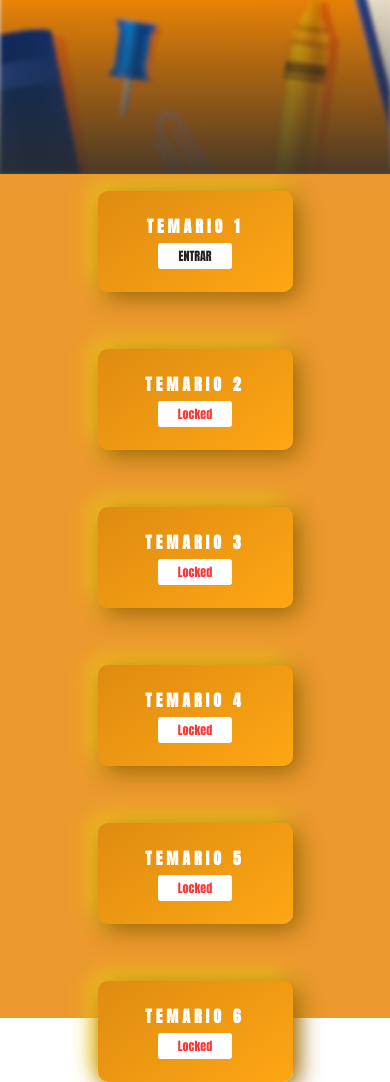
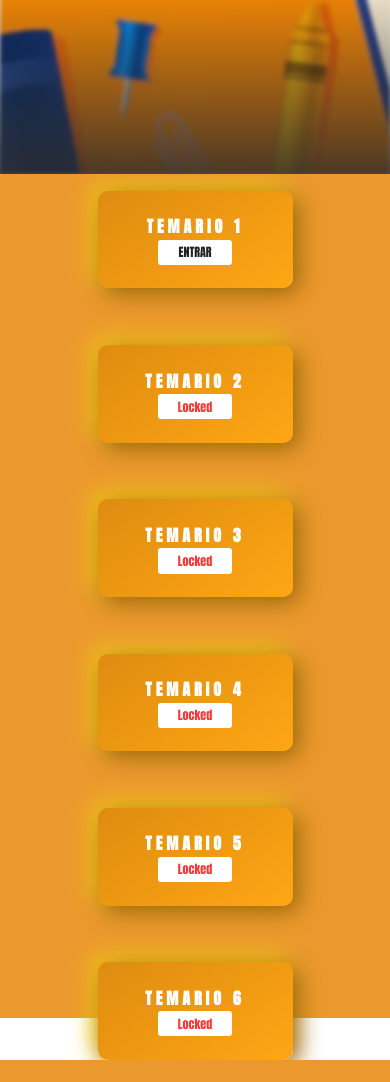
Before and after one commit to jcarrozadev/2DAW, a PHP site: page / in a window 390 px wide. Shown: the part 670-1752 px from the top of the page. After the commit the page ends 1730 px from the top, so only its background shows below. Run offline with PHP 8.4, Linux system fonts and the light colour scheme; some libraries are stand-ins or nearby versions; some web fonts are replaced.

Commit message:
Modificación Altura Cajas

```diff
--- a/DEAP/cuadernoAprendizaje/assets/css/menu.css
+++ b/DEAP/cuadernoAprendizaje/assets/css/menu.css
@@ -209,7 +209,6 @@ html body{
         font-size: 9vw; /* Ajuste del tamaño del título principal */
     }
 
-
     .principal {
         margin: 0;
         width: 10vw;
@@ -232,7 +231,7 @@ html body{
 
     .cajasTem {
         width: 50vw; /* Ajustar el ancho de las tarjetas */
-        height: 12vh; /* Altura ajustada de las tarjetas */
+        height: fit-content; /* Altura ajustada de las tarjetas */
     }
 
     .cajasTem > h1 {
```
